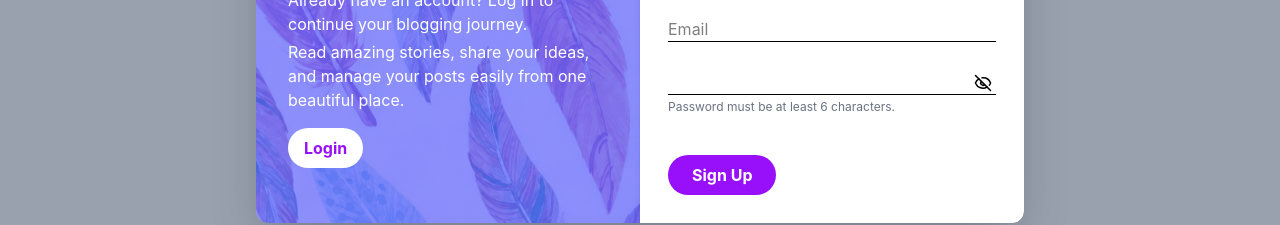
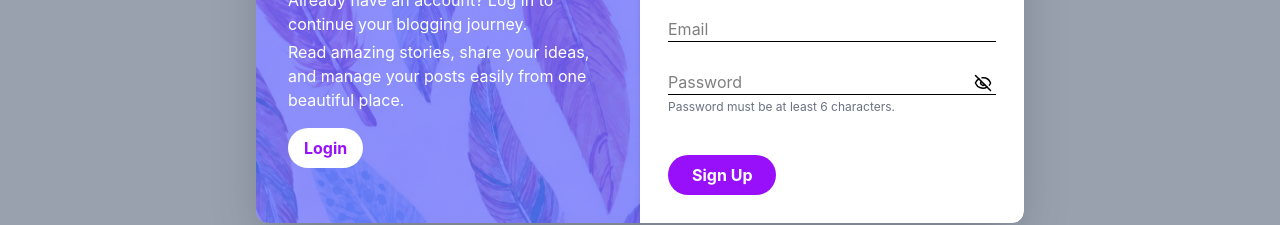
Before and after one commit to judahakande1-hue/blog_era-frontend, a React (Vite) app: page /signup in a window 1280 px wide. Shown: the part 256-481 px from the top of the page. Built offline with nearby package versions, Linux system fonts and the light colour scheme.

Commit message:
putting the password in placeholder

```diff
--- a/src/components/SignUp.jsx
+++ b/src/components/SignUp.jsx
@@ -134,6 +134,7 @@ export default function SignUp() {
               <input
                 type={showPassword ? "text" : "password"}
                 value={password}
+                placeholder="Password"
                 className="border-b outline-none focus:ring-0 border-black w-full pr-8"
                 onChange={(e) => setPassword(e.target.value)}
                 minLength={6}
```
